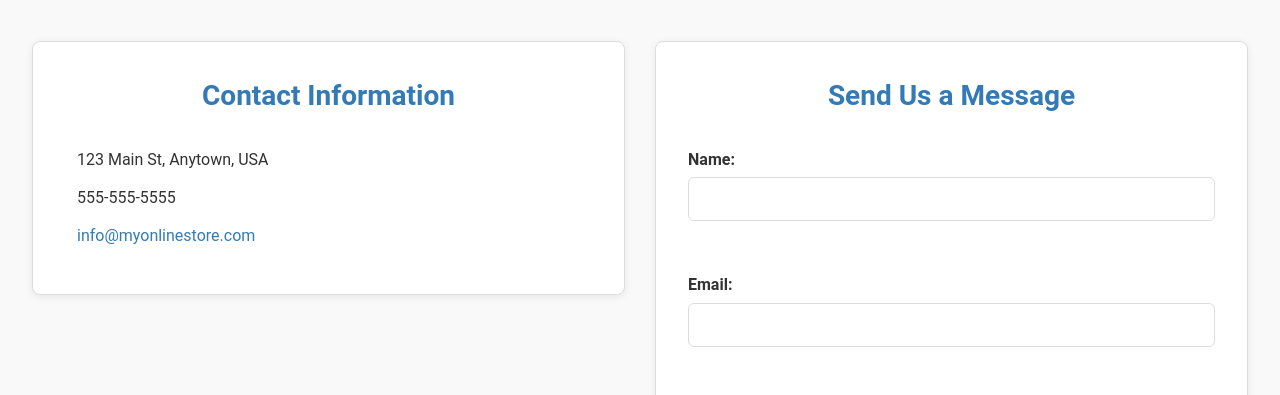
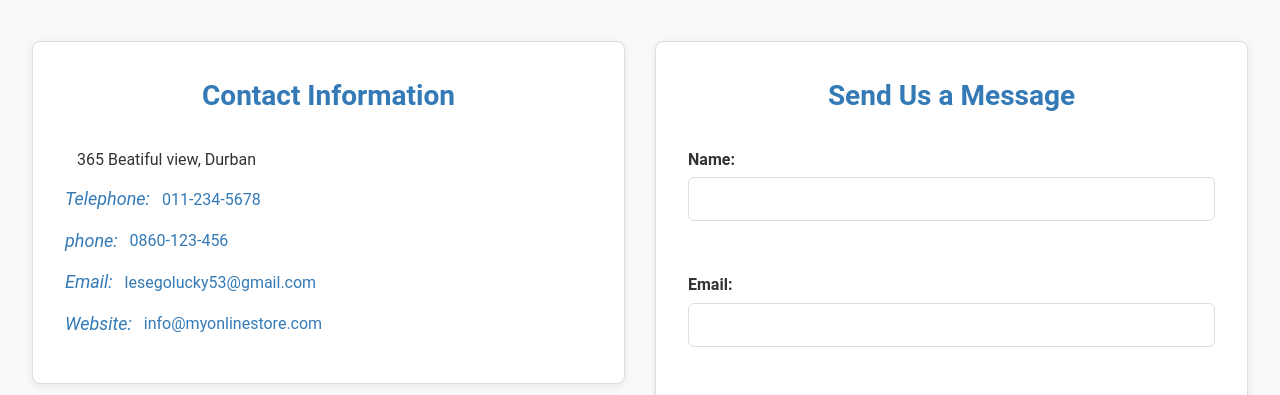
Before and after one commit to lesegolucky-ITvarsity/Assessment_, a plain HTML site: page Contact.html in a window 1280 px wide. Shown: the part 728-1123 px from the top of the page. Drawn offline with Linux system fonts and the light colour scheme.

Commit message:
Update Contact.html

```diff
--- a/Contact.html
+++ b/Contact.html
@@ -32,9 +32,11 @@
          <section class="contact-info">
             <h2>Contact Information</h2>
             <ul>
-                <li><i class="fas fa-map-marker-alt"></i> 123 Main St, Anytown, USA</li>
-                <li><i class="fas fa-phone"></i> 555-555-5555</li>
-                <li><i class="fas fa-envelope"></i> <a href="mailto:info@myonlinestore.com">info@myonlinestore.com</a></li>
+                <li><i class="fas fa-map-marker-alt"></i> 365 Beatiful view, Durban</li>
+                <li><i class="fas fa-phone">Telephone:</i>  <a href="011-234-5678">011-234-5678</a></li>
+                <li><i class="fas fa-phone">phone:</i> <a href="0860-123-456">0860-123-456</a></li>
+                <li><i class="fas fa-email">Email:</i> <a href="lesegolucky53@gmail.com">lesegolucky53@gmail.com</a></li>
+                <li><i class="fas fa-envelope">Website:</i> <a href=" https://lesegolucky-itvarsity.github.io/Assessment_/">info@myonlinestore.com</a></li>
             </ul>
         </section>
         <section class="contact-form">
```
